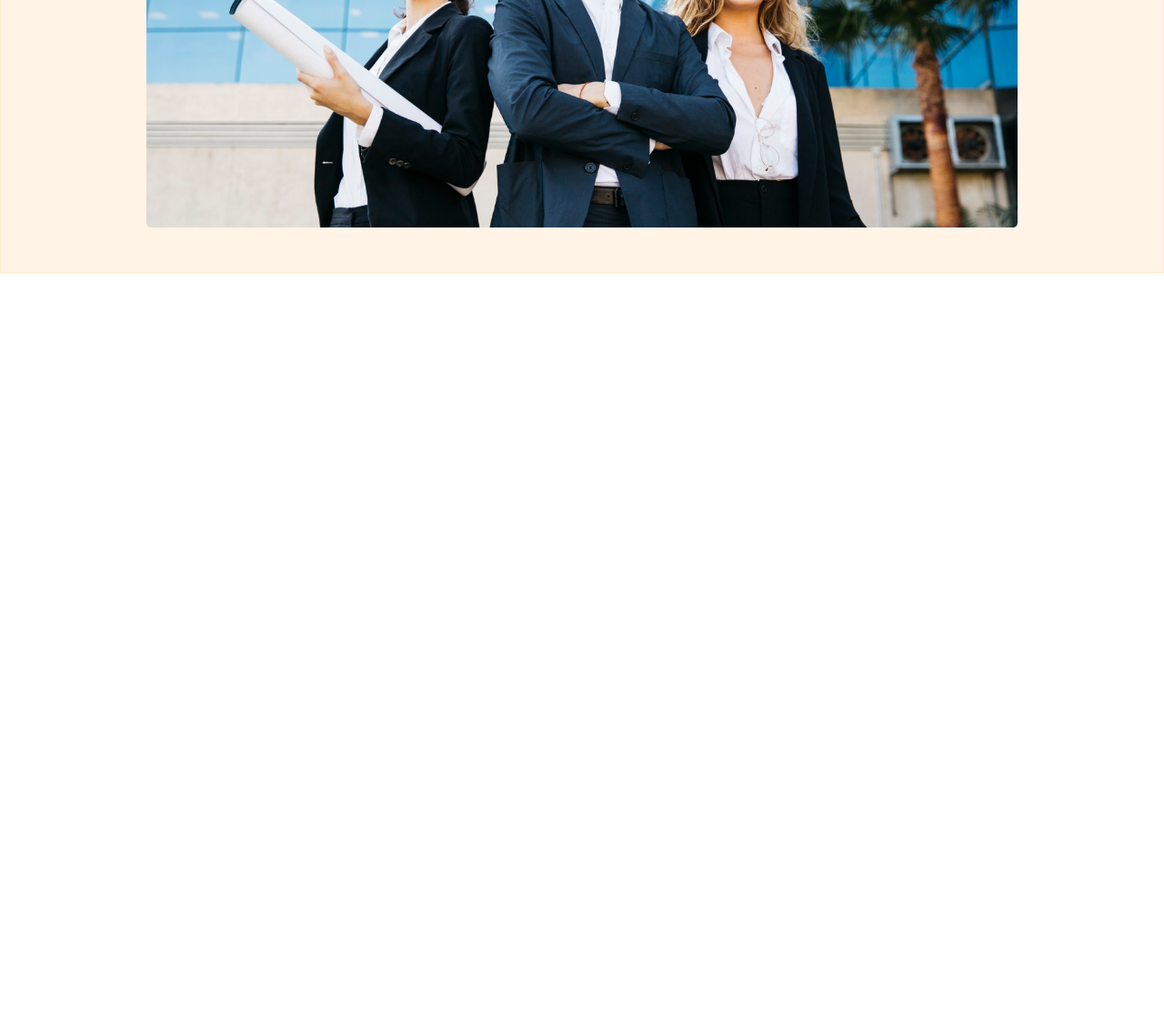
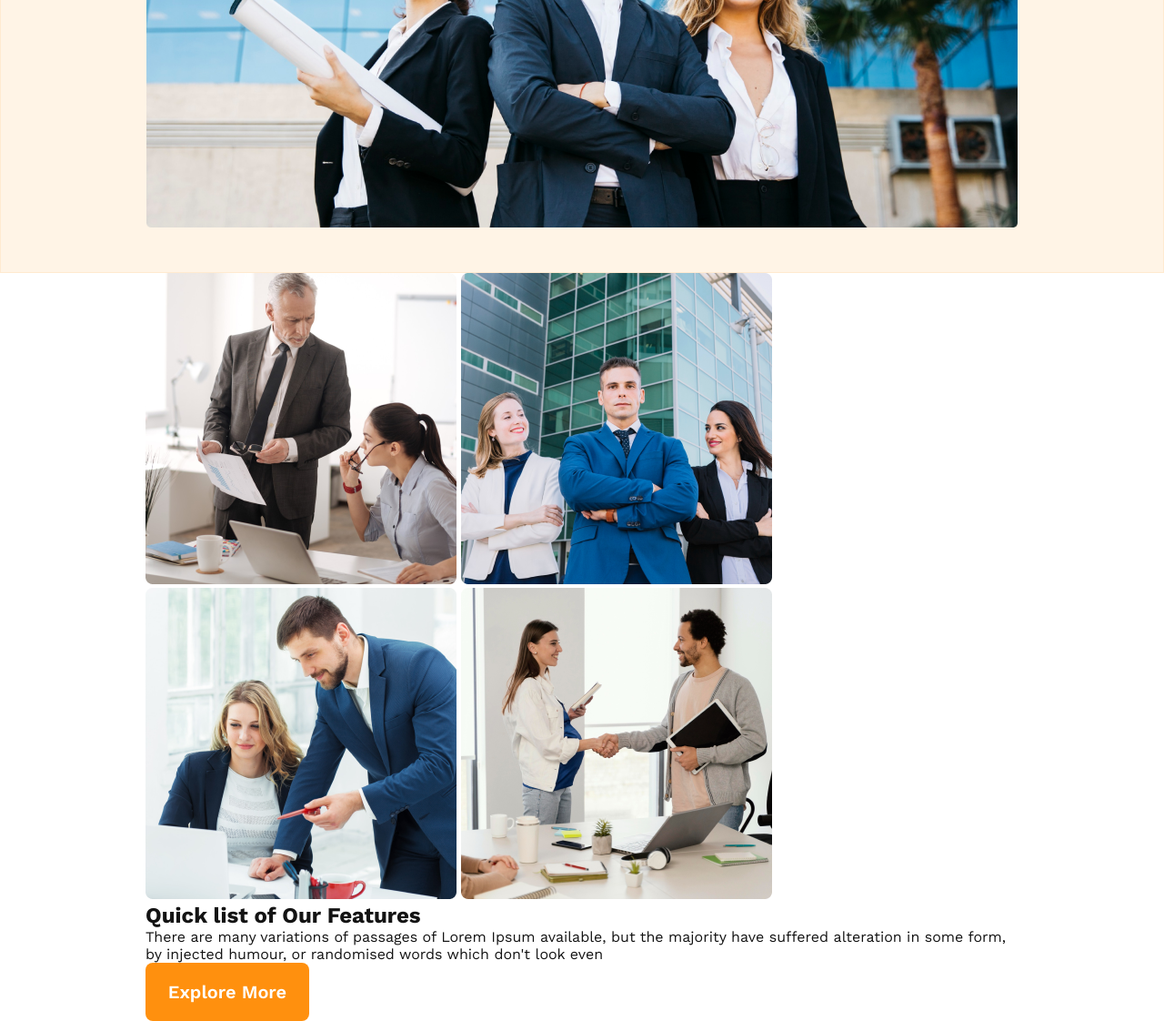
Before and after one commit to mdsabbiralmamon/architect-website, a plain HTML site: page index.html in a window 1280 px wide. Shown: the part 810-1932 px from the top of the page at 91% size. Before the commit the page ends 1110 px from the top, so only its background shows below. Drawn offline with nearby package versions, Linux system fonts and the light colour scheme.

Commit message:
quick features html done

```diff
--- a/index.html
+++ b/index.html
@@ -36,6 +36,22 @@
         </div>
     </header>
     <main>
+        <!-- Quick Features -->
+        <div class="container">
+            <div class="quickFeatureContainer">
+                <div class="leftGrid">
+                    <img src="images/team1.png" alt="">
+                    <img src="images/team2.png" alt="">
+                    <img src="images/team3.png" alt="">
+                    <img src="images/team4.png" alt="">
+                </div>
+                <div class="rightTitle">
+                    <h2>Quick list of Our Features</h2>
+                    <p>There are many variations of passages of Lorem Ipsum available, but the majority have suffered alteration in some form, by injected humour, or randomised words which don't look even</p>
+                    <button class="button-primary">Explore More</button>
+                </div>
+            </div>
+        </div>
 
     </main>
     <footer>
```
